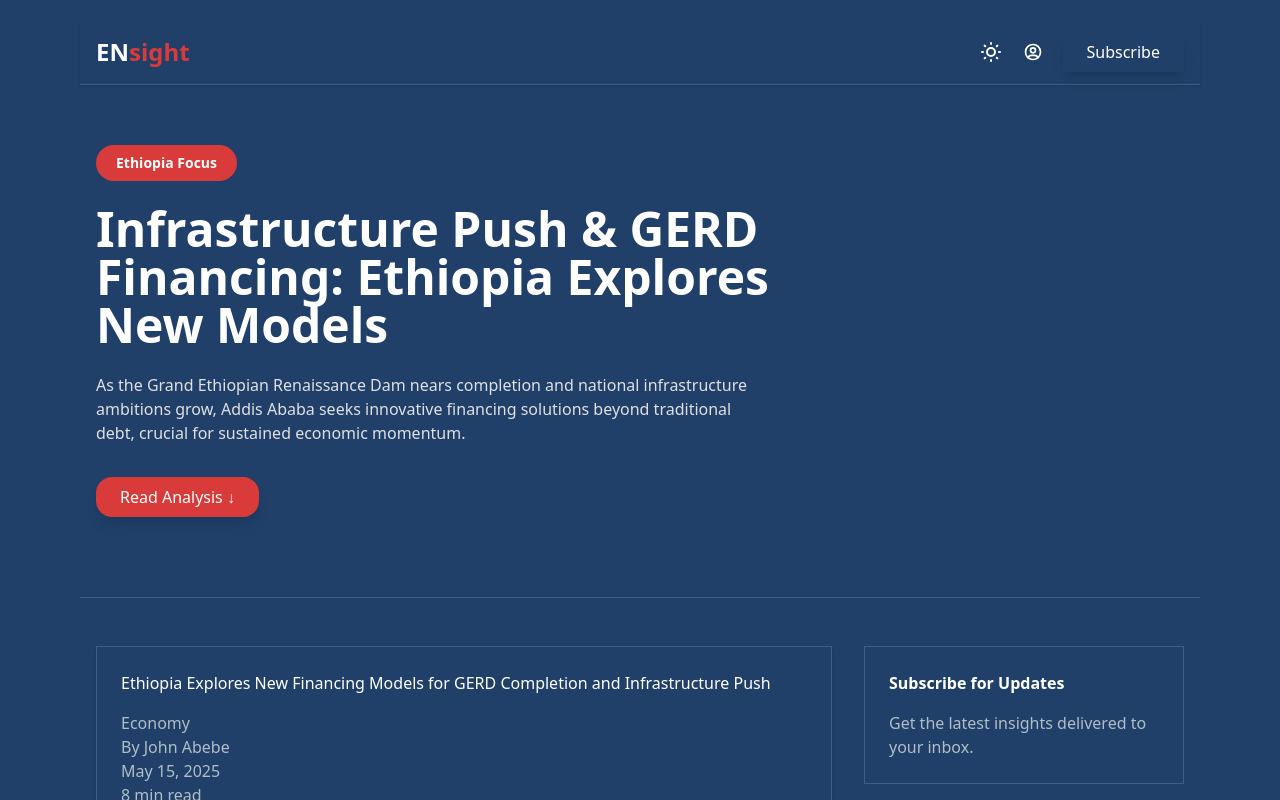
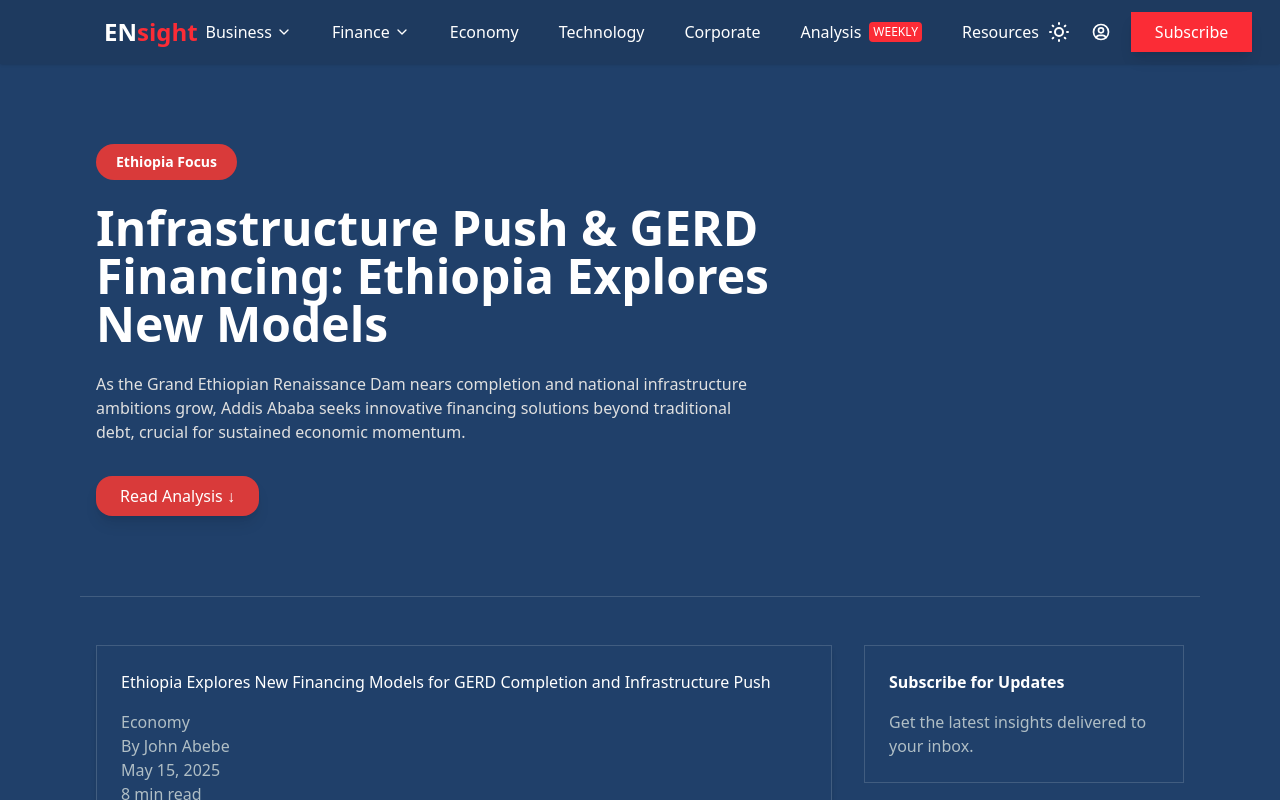
Before and after one commit to HikmaAnwar/ensight-news, a Next.js app: page / in a window 1280 px wide. Shown: the top 800 px of the page. Built offline with nearby package versions, Linux system fonts and the light colour scheme.

Commit message:
feat: adjust layout and header styles for improved spacing and consistency

```diff
--- a/src/app/layout.tsx
+++ b/src/app/layout.tsx
@@ -20,13 +20,15 @@ export default function RootLayout({
       <head>
         <ColorSchemeScript />
       </head>
-      <body className="px-20 bg-surface">
+      <body className="bg-surface">
         <MantineProvider defaultColorScheme="dark">
           <a href="#main-content" className="sr-only focus:not-sr-only">
             Skip to Main Content
           </a>
           <Header />
-          <main id="main-content">{children}</main>
+          <main id="main-content" className="px-20">
+            {children}
+          </main>
           <Footer />
         </MantineProvider>
       </body>
--- a/src/components/ui/Header.tsx
+++ b/src/components/ui/Header.tsx
@@ -1,17 +1,24 @@
 "use client";
 
-import { Burger, Group, ActionIcon, Avatar } from "@mantine/core";
+import { useState, useRef } from "react";
+import Link from "next/link";
+import { Burger, Group, ActionIcon } from "@mantine/core";
 import { useDisclosure } from "@mantine/hooks";
-import Link from "next/link";
-import { IconSun, IconMoon } from "@tabler/icons-react";
+import {
+  IconSun,
+  IconMoon,
+  IconUserCircle,
+  IconChevronDown,
+} from "@tabler/icons-react";
 import { useTheme } from "@/lib/theme";
-import { NavLink } from "@/components/common/NavLink";
 import { SharedButton } from "@/components/ui/SharedButton";
-import { IconUserCircle } from "@tabler/icons-react";
 
 export function Header() {
   const [opened, { toggle }] = useDisclosure(false);
   const { colorScheme, toggleColorScheme } = useTheme();
+  const [hoveredMenu, setHoveredMenu] = useState<string | null>(null);
+  //eslint-disable-next-line @typescript-eslint/no-explicit-any
+  const hoverTimeoutRef = useRef<any>(null);
 
   const navItems = [
     {
@@ -33,56 +40,136 @@ export function Header() {
         { label: "Capital Markets", href: "/finance/capital-markets" },
       ],
     },
-    // Add other nav items similarly
+    {
+      label: "Economy",
+      href: "/economy",
+      submenu: [],
+    },
+    {
+      label: "Technology",
+      href: "/technology",
+      submenu: [],
+    },
+    {
+      label: "Corporate",
+      href: "/corporate",
+      submenu: [],
+    },
+    {
+      label: "Analysis",
+      href: "/analysis",
+      submenu: [],
+      badge: "WEEKLY",
+    },
+    {
+      label: "Resources",
+      href: "/resources",
+      submenu: [],
+    },
   ];
 
+  const handleMouseEnter = (label: string) => {
+    clearTimeout(hoverTimeoutRef.current);
+    setHoveredMenu(label);
+  };
+
+  const handleMouseLeave = () => {
+    hoverTimeoutRef.current = setTimeout(() => {
+      setHoveredMenu(null);
+    }, 200); // slight delay to allow clicks
+  };
+
   return (
-    <header className="sticky top-5  z-50 bg-surface border-b border-border shadow-sm">
-      <div className="container mx-auto px-4 py-3 flex items-center justify-between">
-        <Link href="/" className="text-2xl font-bold text-primary">
-          EN<span className="text-primary-accent">sight</span>
+    <header className="sticky top-0 z-50 md:px-20 bg-[#1E3A5F] shadow-sm">
+      <div className="container mx-auto px-6 py-3 flex items-center justify-between">
+        <Link href="/" className="text-2xl font-bold text-white">
+          EN<span className="text-red-500">sight</span>
         </Link>
 
-        <nav className="hidden md:flex" aria-label="Main Navigation">
-          <ul className="flex gap-2">
-            {navItems.map((item) => (
-              <li key={item.label}>
-                <NavLink href={item.href} submenu={item.submenu}>
-                  {item.label}
-                </NavLink>
-              </li>
-            ))}
-          </ul>
+        {/* Desktop Nav */}
+        <nav className="hidden md:flex space-x-6 relative">
+          {navItems.map((item) => (
+            <div
+              key={item.label}
+              className="relative group"
+              onMouseEnter={() => handleMouseEnter(item.label)}
+              onMouseLeave={handleMouseLeave}
+            >
+              <div className="flex items-center space-x-1 text-white font-medium hover:text-red-400 relative px-2 py-1 cursor-pointer">
+                <Link href={item.href}>{item.label}</Link>
+                {item.submenu?.length > 0 && <IconChevronDown size={16} />}
+                {item.badge && (
+                  <span className="ml-1 text-xs bg-red-500 text-white rounded px-1 py-0.5">
+                    {item.badge}
+                  </span>
+                )}
+              </div>
+
+              {item.submenu &&
+                item.submenu.length > 0 &&
+                hoveredMenu === item.label && (
+                  <div className="absolute left-0 top-full mt-2 w-52 bg-surface shadow-md rounded z-50 border border-gray-200">
+                    {item.submenu.map((sub) => (
+                      <Link
+                        key={sub.label}
+                        href={sub.href}
+                        className="block px-4 py-2 text-sm text-primary hover:bg-primary-accent transition"
+                      >
+                        {sub.label}
+                      </Link>
+                    ))}
+                  </div>
+                )}
+            </div>
+          ))}
         </nav>
 
+        {/* Right Icons */}
         <Group className="hidden md:flex items-center gap-2">
           <ActionIcon
             onClick={() => toggleColorScheme()}
             aria-label="Toggle Theme"
-            className="text-primary cursor-pointer"
+            className="text-white"
           >
             {colorScheme === "light" ? <IconMoon /> : <IconSun />}
           </ActionIcon>
           <IconUserCircle
             size={20}
-            className="mx-3 text-primary cursor-pointer"
+            className="mx-3 text-white cursor-pointer"
           />
-          <SharedButton variant="outline" className="text-primary">
+          <SharedButton variant="filled" className="bg-red-500 text-white">
             Subscribe
           </SharedButton>
         </Group>
 
+        {/* Mobile Nav Toggle */}
         <Burger
           opened={opened}
           onClick={toggle}
-          className="md:hidden"
+          className="md:hidden text-white"
           aria-label="Toggle Menu"
         />
       </div>
 
+      {/* Mobile Nav Dropdown */}
       {opened && (
-        <div className="md:hidden bg-surface p-4">
-          {/* Mobile menu items */}
+        <div className="md:hidden bg-[#1E3A5F] px-6 py-4 space-y-2">
+          {navItems.map((item) => (
+            <div key={item.label}>
+              <Link href={item.href} className="block text-white py-1">
+                {item.label}
+              </Link>
+              {item.submenu?.map((sub) => (
+                <Link
+                  key={sub.label}
+                  href={sub.href}
+                  className="block text-sm text-gray-300 ml-4 py-1"
+                >
+                  {sub.label}
+                </Link>
+              ))}
+            </div>
+          ))}
         </div>
       )}
     </header>
```
